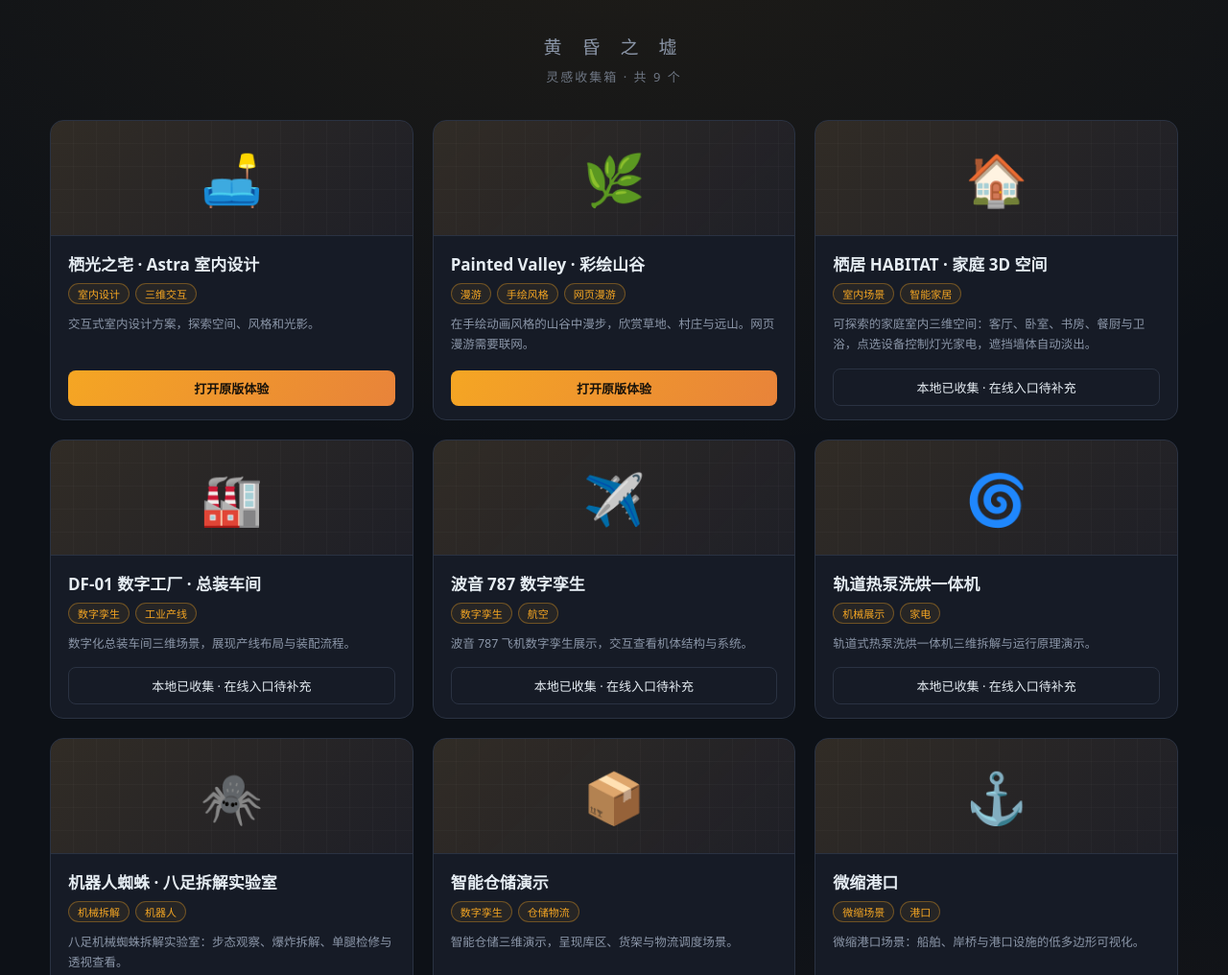
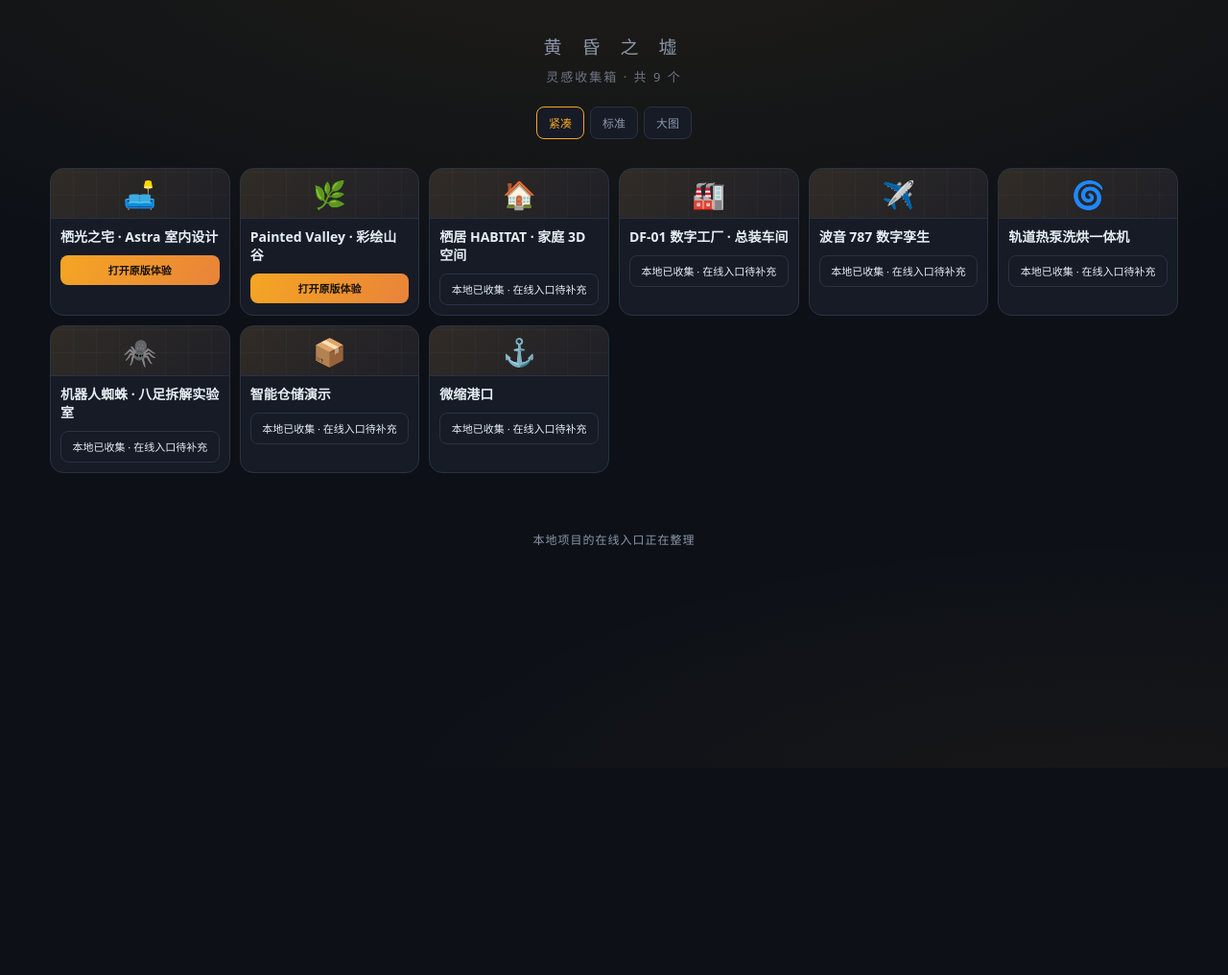
Before and after one commit to ly202o/inspiration-collection, a plain HTML site: page index.html in a window 1280 px wide. Shown: the top 1016 px of the page at 96% size. After the commit the page ends 800 px from the top, so only its background shows below. Drawn offline with Linux system fonts and the light colour scheme.

Commit message:
Add selectable collection views

```diff
--- a/index.html
+++ b/index.html
@@ -144,6 +144,28 @@
     .btn { font-size: 11px; line-height: 1.4; padding: 8px 4px; }
     footer { padding: 0 12px 24px; font-size: 11px; }
   }
+  .view-switch { display: flex; justify-content: center; gap: 6px; margin: 16px auto 0; }
+  .view-switch button { color: var(--text-dim); background: var(--panel); border: 1px solid var(--border); border-radius: 8px; padding: 7px 12px; font: inherit; font-size: 12px; cursor: pointer; }
+  .view-switch button[aria-pressed="true"] { color: var(--accent); border-color: var(--accent); }
+  body.view-compact .grid { grid-template-columns: repeat(auto-fill, minmax(165px, 1fr)); gap: 10px; }
+  body.view-compact .thumb { height: 52px; font-size: 28px; }
+  body.view-compact .body { padding: 10px; }
+  body.view-compact .body h2 { font-size: 14px; line-height: 1.35; overflow-wrap: anywhere; }
+  body.view-compact .tags, body.view-compact .desc { display: none; }
+  body.view-compact .actions { margin-top: 9px; }
+  body.view-compact .btn { font-size: 11px; line-height: 1.4; padding: 8px 4px; }
+  body.view-large .grid { grid-template-columns: repeat(auto-fill, minmax(330px, 1fr)); }
+  body.view-large .thumb { height: 160px; font-size: 68px; }
+  @media (max-width: 600px) {
+    body.view-compact .grid { grid-template-columns: repeat(2, minmax(0, 1fr)); }
+    body.view-standard .grid, body.view-large .grid { grid-template-columns: minmax(0, 1fr); }
+    body.view-standard .thumb { height: 95px; font-size: 42px; }
+    body.view-standard .body, body.view-large .body { padding: 14px 16px; }
+    body.view-standard .body h2, body.view-large .body h2 { font-size: 17px; }
+    body.view-standard .tags, body.view-standard .desc, body.view-large .tags, body.view-large .desc { display: flex; }
+    body.view-standard .desc, body.view-large .desc { display: block; }
+    body.view-large .thumb { height: 150px; font-size: 64px; }
+  }
 </style>
 </head>
 <body>
@@ -152,11 +174,24 @@
   <div class="sub">灵感收集箱 · 共 9 个</div>
 </header>
 
+<div class="view-switch" role="group" aria-label="切换显示模式"><button type="button" data-view="compact">紧凑</button><button type="button" data-view="standard">标准</button><button type="button" data-view="large">大图</button></div>
 <div class="grid" id="grid"></div>
 
 <footer>本地项目的在线入口正在整理</footer>
 
 <script>
+const viewButtons = document.querySelectorAll("[data-view]");
+function setView(view) {
+  if (!["compact", "standard", "large"].includes(view)) view = "compact";
+  document.body.classList.remove("view-compact", "view-standard", "view-large");
+  document.body.classList.add(`view-${view}`);
+  viewButtons.forEach(button => button.setAttribute("aria-pressed", String(button.dataset.view === view)));
+  try { localStorage.setItem("collection-view", view); } catch (_) {}
+}
+viewButtons.forEach(button => button.addEventListener("click", () => setView(button.dataset.view)));
+let savedView;
+try { savedView = localStorage.getItem("collection-view"); } catch (_) {}
+setView(savedView || "compact");
 const projects = [
   {
     name: "栖光之宅 · Astra 室内设计",
```
